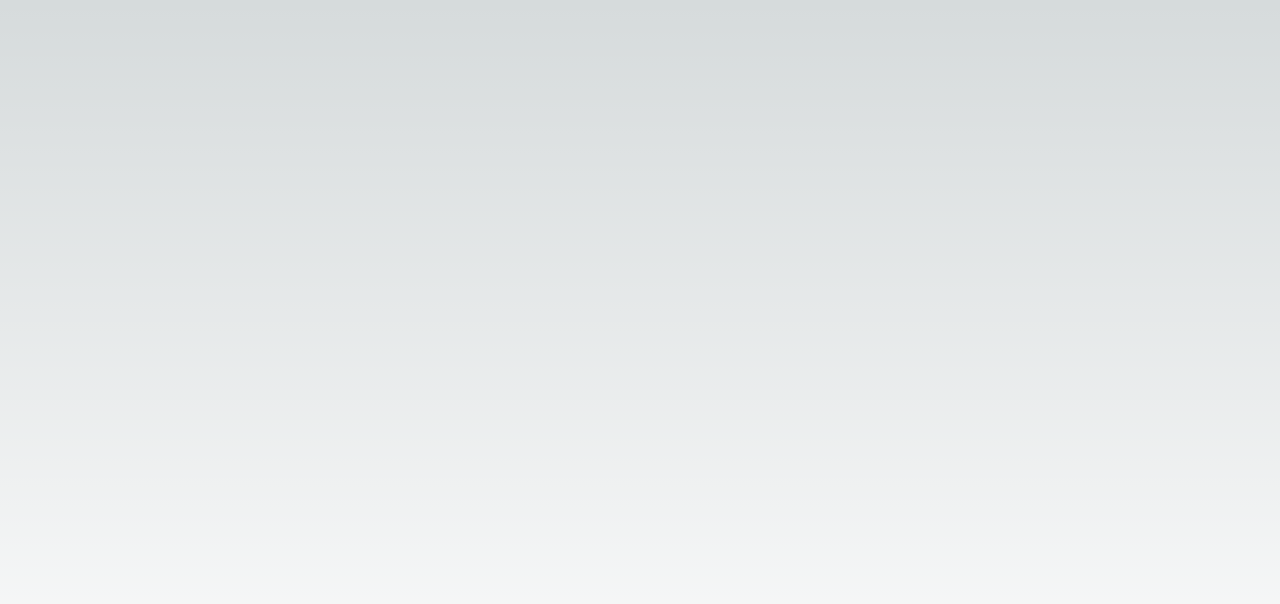
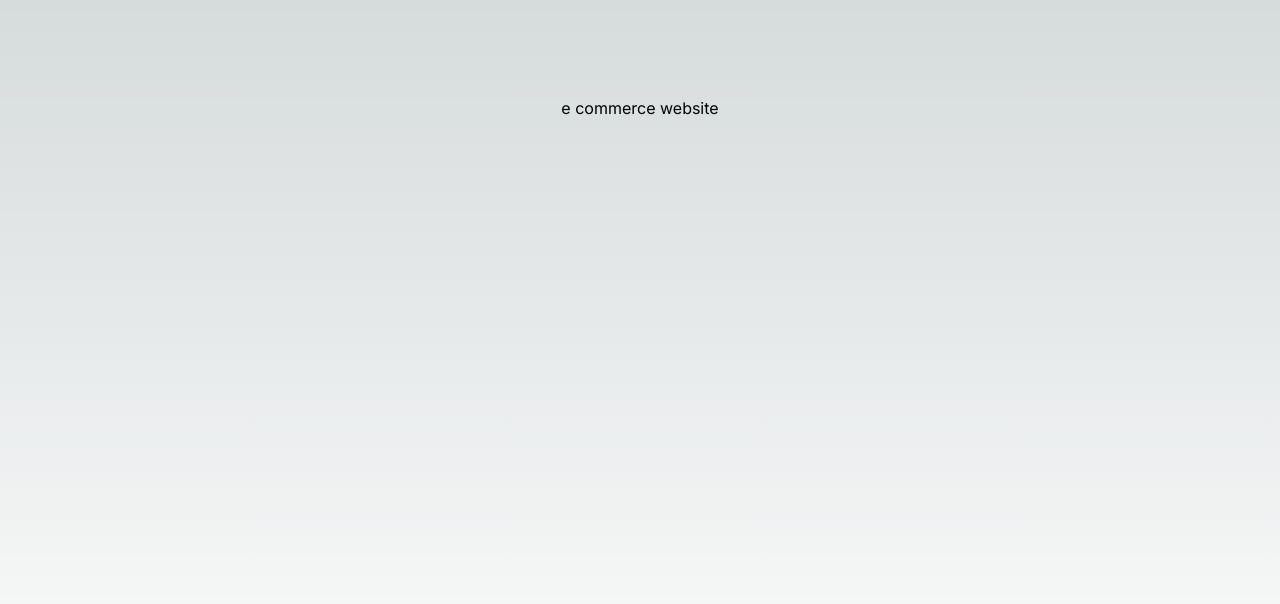
Before and after one commit to muhammadnasirkhan97/e-commerce-website-, a Next.js app: page / in a window 1280 px wide. Shown: the top 604 px of the page. Built offline with nearby package versions, Linux system fonts and the light colour scheme.

Commit message:
Add comment

```diff
--- a/src/app/page.tsx
+++ b/src/app/page.tsx
@@ -3,7 +3,7 @@ import Image from "next/image";
 export default function Home() {
   return (
     <main className="flex min-h-screen flex-col items-center justify-between p-24">
-
+    e commerce website
     </main>
   );
 }
```
